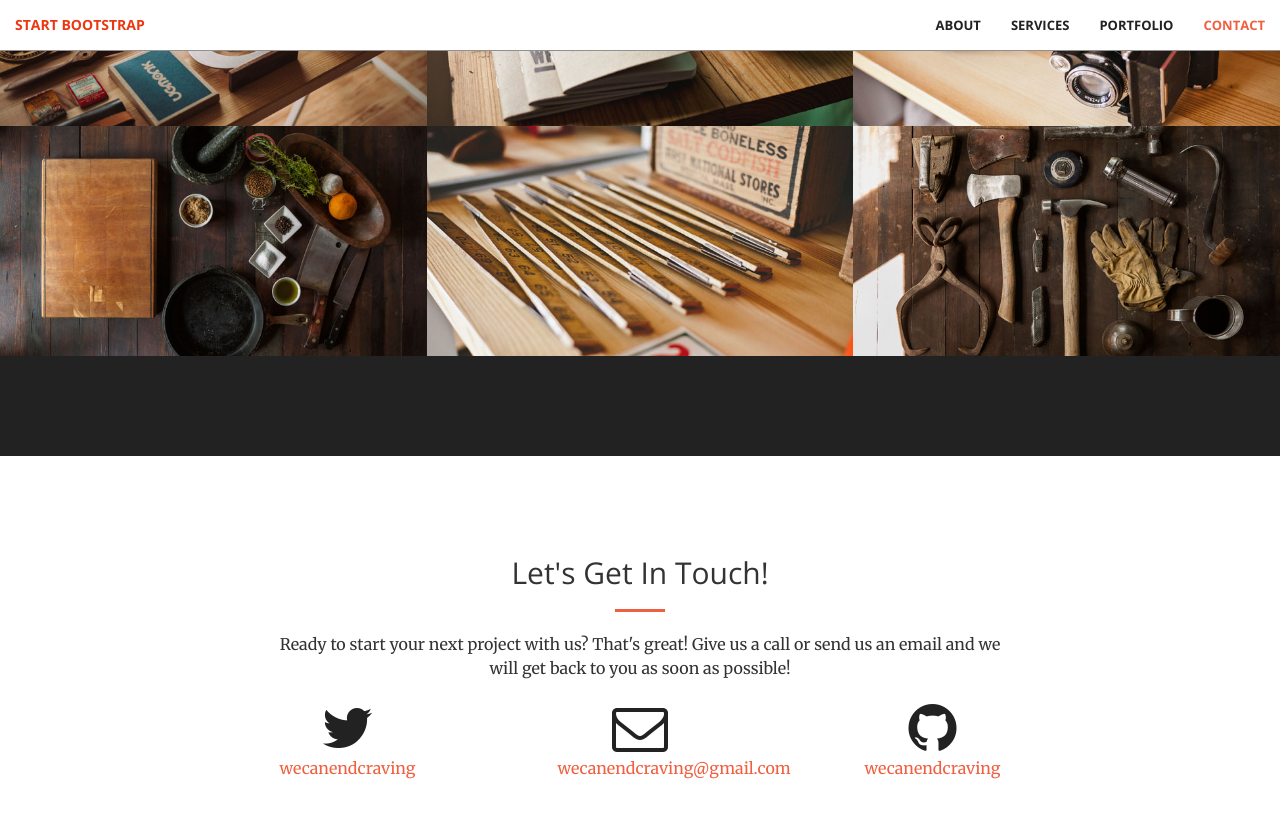
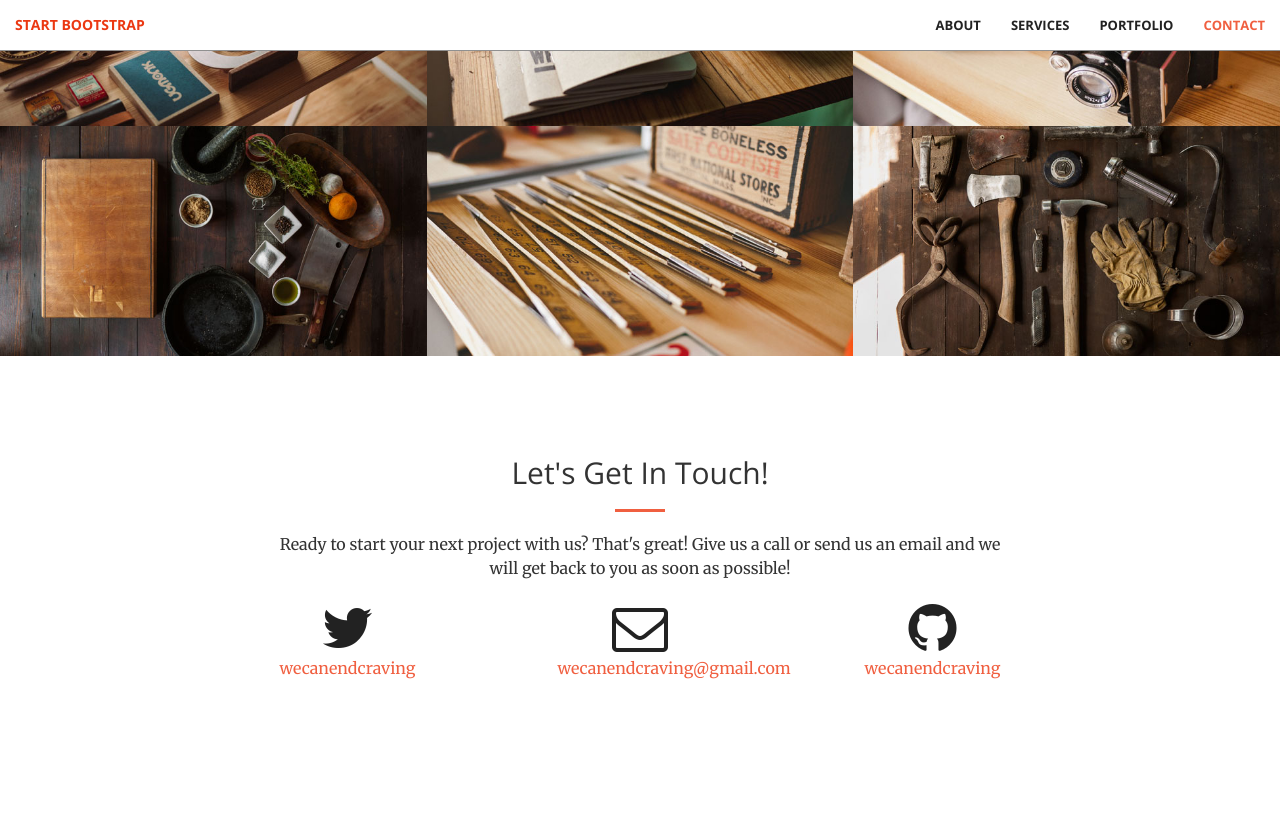
Before and after one commit to wecanendcraving/wecanendcraving.github.io, a Jekyll site: the page built from index.html, in a window 1280 px wide and 900 px high, scrolled down 1460 px. Shown: the top 818 px of the window. Built offline with Jekyll 4.4.1, drawn with Linux system fonts in a browser that asks for light colours.

Commit message:
Update aside.html

```diff
--- a/_includes/aside.html
+++ b/_includes/aside.html
@@ -1,8 +1,8 @@
-  <aside class="bg-dark">
+  <!--<aside class="bg-dark">
       <div class="container text-center">
           <div class="call-to-action">
-              <!--<h2>Free Download at Start Bootstrap!</h2>-->
-              <!--<a href="#" class="btn btn-default btn-xl wow tada">Download Now!</a>-->
+              <h2>Free Download at Start Bootstrap!</h2>
+              <a href="#" class="btn btn-default btn-xl wow tada">Download Now!</a>
           </div>
       </div>
-  </aside>
+  </aside>-->
```
